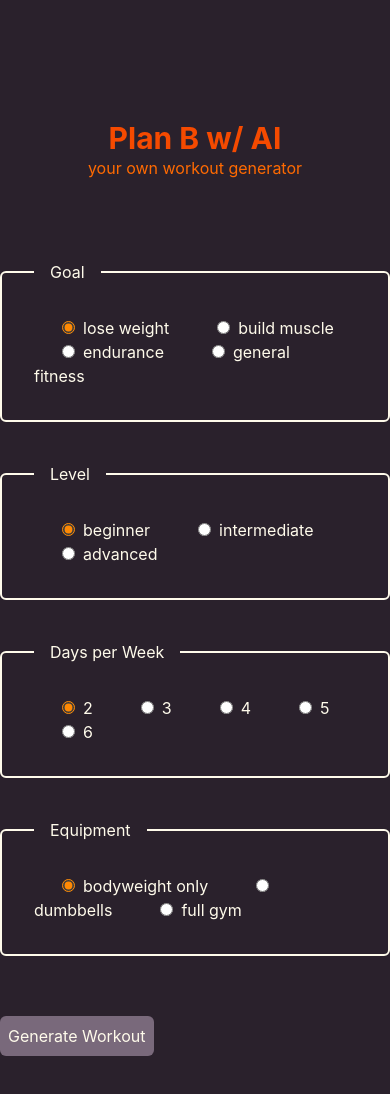
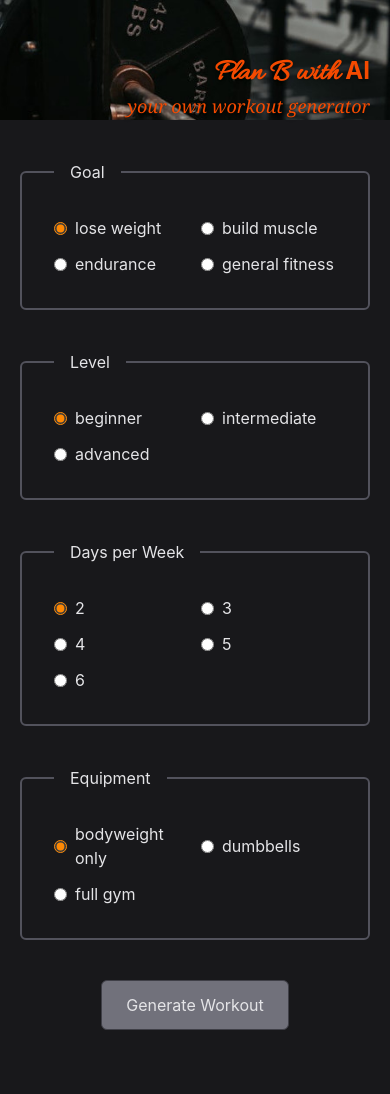
Before and after one commit to Brunapessoa/plan-b-w-ai, a React (Vite) app: page / in a window 390 px wide. Shown: the top 1094 px of the page. Built offline with nearby package versions, Linux system fonts and the light colour scheme.

Commit message:
styel header and form with mobile first layout

```diff
--- a/index.html
+++ b/index.html
@@ -8,7 +8,7 @@
   <title>Plan B w/ AI</title>
 </head>
 
-<body class="min-h-screen bg-mauve-800">
+<body class="min-h-screen bg-zinc-900">
   <div id="root"></div>
   <script type="module" src="/src/main.tsx"></script>
 </body>
--- a/src/App.tsx
+++ b/src/App.tsx
@@ -5,11 +5,11 @@ function App() {
 
   return (
     <>
+        <header className='h-30 flex flex-col justify-end items-end pr-5 bg-[url(/header.jpg)] bg-cover bg-center text-shadow-md'>
+          <h1 className="text-2xl font-bold text-orange-600 "><span className="text-3xl font-allura" > Plan B with</span> AI</h1>
+          <p className='font-serif italic text-lg text-orange-600'>your own workout generator</p>
+        </header>
       <main className="max-w-3xl mx-auto">
-        <header className='py-10 text-center'>
-          <h1 className="mt-20 text-3xl font-bold text-orange-600">Plan B w/ AI</h1>
-          <h3 className='text-orange-500'>your own workout generator</h3>
-        </header>
         <WorkoutForm />
       </main>
     </>
--- a/src/components/WorkoutForm.tsx
+++ b/src/components/WorkoutForm.tsx
@@ -60,7 +60,7 @@ function WorkoutForm() {
     if(plan) {
         return (
             <>
-                <button className="my-2 bg-mauve-500 py-1 px-2 rounded-md text-amber-50"
+                <button className="block mx-auto bg-zinc-500 border boder-2 border-zinc-700 px-6 py-3 rounded-md hover:bg-zinc-700 active:bg-zinc-700 cursor-pointer text-zinc-200 my-8"
                 type="button"
                 onClick={() => setPlan(null)}>
                     Back to Form
@@ -70,7 +70,7 @@ function WorkoutForm() {
         )
     }
     return(
-        <form className="text-amber-50 my-10 pb-20"
+        <form className="text-zinc-200 my-10 pb-10"
         onSubmit={handleSubmit}>
 
             {loading && (
@@ -84,7 +84,7 @@ function WorkoutForm() {
             {error && (
                 <div className="flex flex-col bg-black/80 fixed inset-0 items-center justify-center my-80 mx-40 px-4 rounded-2xl">
                     <p className=" text-center text-2xl text-amber-50 font-bold">{error}</p>
-                    <button className="mt-4 bg-mauve-500 px-4 py-2 rounded-md text-amber-50"
+                    <button className="block mx-auto bg-zinc-500 border boder-2 border-zinc-700 px-6 py-3 rounded-md hover:bg-zinc-700 active:bg-zinc-700 cursor-pointer"
                     type="button"
                     onClick={() => setError("")}
                     >Try again
@@ -92,11 +92,12 @@ function WorkoutForm() {
                 </div>
             )}
 
-            <fieldset className="px-8 py-8 border-2 border-solid rounded-md my-10">
+            <fieldset className="px-8 py-8 border-2 border-solid border-zinc-600 rounded-md my-10 mx-5">
                 <legend className="px-4">Goal</legend>
+                    <div className="grid grid-cols-2 gap-3 sm:flex sm:flex-wrap sm:gap-x-8">
                         {goals.map((goalOption) => (
-                    <label className="px-5" key={goalOption}>
-                        <input className="accent-orange-400 mx-2"
+                            <label className="flex items-center gap-2" key={goalOption}>
+                                <input className="accent-orange-400"
                                     type="radio"
                                     name="goal"
                                     value={goalOption}
@@ -106,12 +107,14 @@ function WorkoutForm() {
                                 {goalOption}
                             </label>
                             ))}
+                    </div>
             </fieldset>
-            <fieldset className="px-8 py-8 border-2 border-solid rounded-md my-10">
+            <fieldset className="px-8 py-8 border-2 border-solid border-zinc-600 rounded-md my-10 mx-5">
                 <legend className="px-4">Level</legend>
+                <div className="grid grid-cols-2 gap-3 sm:flex sm:flex-wrap sm:gap-x-8">
                 {levels.map((levelOption) => (
-                    <label className="px-5" key={levelOption} >
-                    <input className="accent-orange-400 mx-2"
+                    <label className="flex items-center gap-2" key={levelOption} >
+                    <input className="accent-orange-400"
                             type="radio"
                             name="level"
                             value={levelOption}
@@ -121,12 +124,14 @@ function WorkoutForm() {
                     {levelOption}
                 </label>
                 ))}
+                </div>
             </fieldset>
-            <fieldset className="px-8 py-8 border-2 border-solid rounded-md my-10">
+            <fieldset className="px-8 py-8 border-2 border-solid border-zinc-600 rounded-md my-10 mx-5">
                 <legend className="px-4">Days per Week</legend>
+                    <div className="grid grid-cols-2 gap-3 sm:flex sm:flex-wrap sm:gap-x-8">
                     {daysPerWeek.map((daysOption) => (
-                        <label className="px-5" key={daysOption}>
-                        <input className="accent-orange-400 mx-2"
+                        <label className="flex items-center gap-2" key={daysOption}>
+                        <input className="accent-orange-400"
                         type="radio"
                         name="daysPerWeek"
                         value={daysOption}
@@ -136,12 +141,14 @@ function WorkoutForm() {
                         {daysOption}
                     </label>
                     ))}
+                    </div>
             </fieldset>
-            <fieldset className="px-8 py-8 border-2 border-solid rounded-md my-10">
+            <fieldset className="px-8 py-8 border-2 border-solid border-zinc-600 rounded-md my-10 mx-5">
                 <legend className="px-4">Equipment</legend>
+                    <div className="grid grid-cols-2 gap-3 sm:flex sm:flex-wrap sm:gap-x-8">
                     {equipments.map((equipmentOption) => (
-                        <label className="px-5" key={equipmentOption}>
-                            <input className="accent-orange-400 mx-2"
+                        <label className="flex items-center gap-2" key={equipmentOption}>
+                            <input className="accent-orange-400"
                             type="radio"
                             name="equipment"
                             value={equipmentOption}
@@ -151,8 +158,9 @@ function WorkoutForm() {
                             {equipmentOption}
                         </label>
                     ))}
+                    </div>
             </fieldset>
-            <button className="bg-mauve-500 my-5 px-2 py-2 rounded-md"
+            <button className="block mx-auto bg-zinc-500 border boder-2 border-zinc-700 px-6 py-3 rounded-md hover:bg-zinc-700 active:bg-zinc-700 cursor-pointer"
             type="submit"
             disabled={loading}
             >Generate Workout
--- a/src/index.css
+++ b/src/index.css
@@ -1 +1,10 @@
-@import "tailwindcss"
+@import "tailwindcss";
+
+@font-face {
+    font-family: "Allura";
+    src: url("/Allura-regular.ttf") format("truetype");
+}
+
+@theme {
+    --font-allura: "Allura", cursive;
+}
```
Also changed, not shown: public/Allura-regular.ttf (added), public/header.jpg (added). Lines whose indentation alone changed are shown as unchanged.
